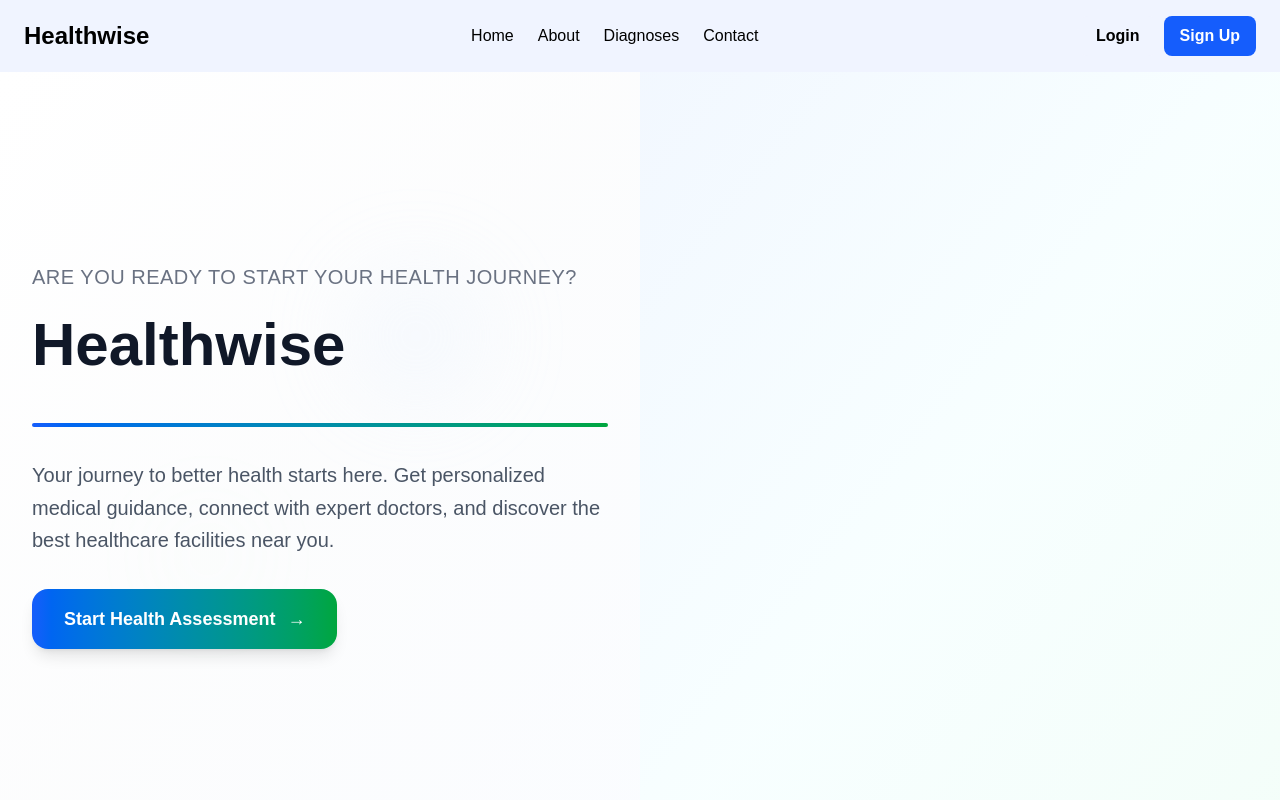
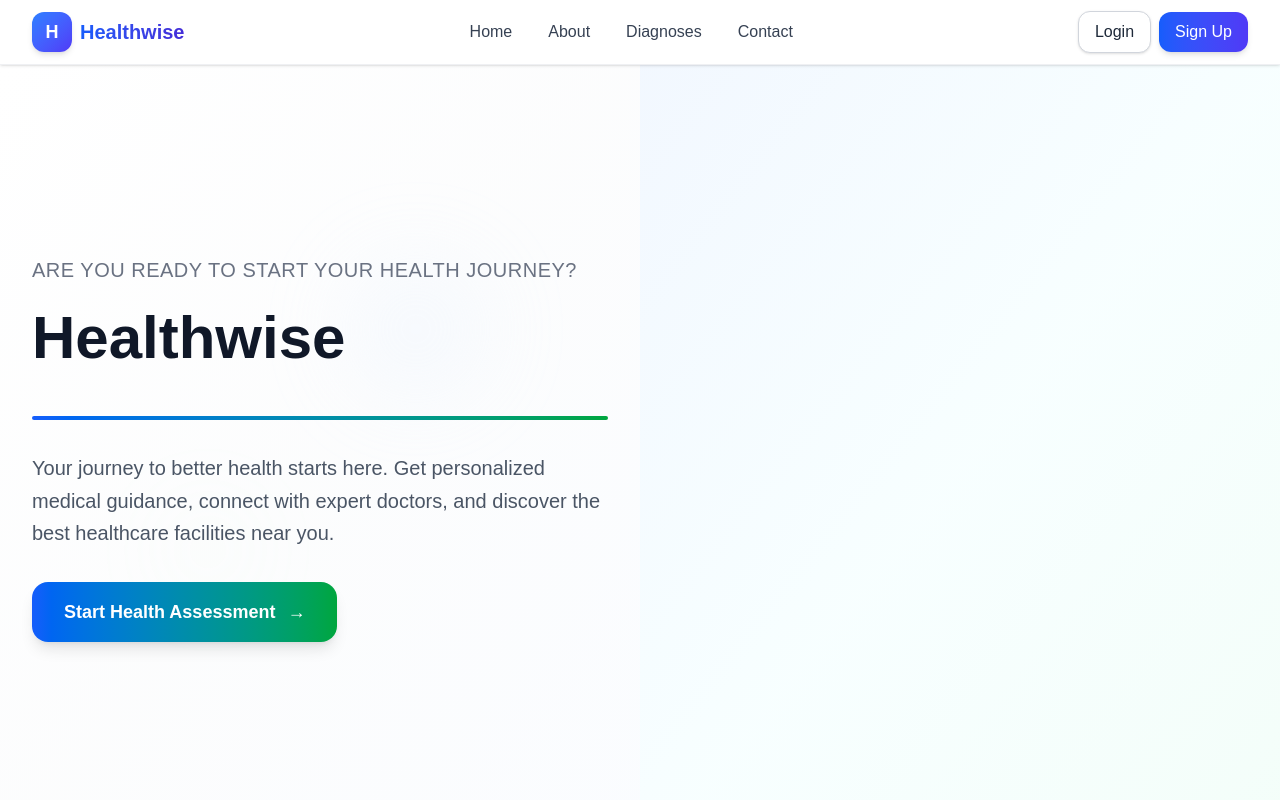
Before and after one commit to bhavy-sharma/HealtWise, a Next.js app: page / in a window 1280 px wide. Shown: the top 800 px of the page. Built offline with nearby package versions, Linux system fonts and the light colour scheme.

Commit message:
Header done

```diff
--- a/components/Header.jsx
+++ b/components/Header.jsx
@@ -1,7 +1,9 @@
+// components/Header.js
 "use client";
 import React from "react";
 import { useAuth } from "@/context/AuthContext";
 import Link from "next/link";
+import { Transition } from "@headlessui/react";
 
 const Header = () => {
   const { user, logout } = useAuth();
@@ -11,46 +13,73 @@ const Header = () => {
   };
 
   return (
-    <header className="bg-[#f0f4ff] text-black flex justify-between items-center px-6 py-4 shadow-md">
-      <Link href="/" className="text-2xl font-bold">Healthwise</Link>
+    <header className="sticky top-0 z-50 backdrop-blur-md bg-white/80 border-b border-gray-200/60 shadow-sm">
+      <div className="max-w-7xl mx-auto px-4 sm:px-6 lg:px-8">
+        <div className="flex justify-between items-center h-16">
+          {/* Logo */}
+          <Link href="/" className="flex items-center space-x-2 group">
+            <div className="w-10 h-10 rounded-xl bg-gradient-to-br from-blue-500 to-indigo-600 flex items-center justify-center shadow-md">
+              <span className="text-white font-bold text-lg">H</span>
+            </div>
+            <span className="text-xl font-bold bg-clip-text text-transparent bg-gradient-to-r from-blue-600 to-indigo-700 group-hover:opacity-90 transition-opacity">
+              Healthwise
+            </span>
+          </Link>
 
-      <nav>
-        <ul className="flex space-x-6">
-          <li><Link href="/" className="hover:underline">Home</Link></li>
-          <li><Link href="/about" className="hover:underline">About</Link></li>
-          <li><Link href="/diagnoses" className="hover:underline">Diagnoses</Link></li>
-          <li><Link href="/contact" className="hover:underline">Contact</Link></li>
-        </ul>
+          {/* Desktop Navigation */}
+          <nav className="hidden md:flex items-center space-x-1">
+            {[
+              { name: "Home", href: "/" },
+              { name: "About", href: "/about" },
+              { name: "Diagnoses", href: "/diagnoses" },
+              { name: "Contact", href: "/contact" },
+            ].map((item) => (
+              <Link
+                key={item.name}
+                href={item.href}
+                className="px-4 py-2 text-gray-700 font-medium rounded-lg hover:bg-blue-50 hover:text-blue-600 transition-all duration-200 ease-in-out"
+              >
+                {item.name}
+              </Link>
+            ))}
           </nav>
 
-      <div className="flex items-center space-x-4">
+          {/* Auth Buttons */}
+          <div className="flex items-center space-x-3">
             {user ? (
-          <>
-            <span className="text-sm">Welcome, {user.name}</span>
+              <div className="flex items-center space-x-3">
+                <span className="hidden sm:inline-block text-sm font-medium text-gray-700">
+                  Hi, {user.name}
+                </span>
                 <button
                   onClick={handleLogout}
-              className="bg-[#f0f4ff] text-black px-4 py-2 rounded-lg font-semibold hover:bg-gray-100 transition"
+                  className="px-4 py-2 bg-gradient-to-r from-gray-100 to-gray-200 text-gray-800 font-medium rounded-xl hover:from-gray-200 hover:to-gray-300 transition-all shadow-sm hover:shadow-md"
                 >
                   Logout
                 </button>
-          </>
+              </div>
             ) : (
-          <div className="flex space-x-2">
+              <div className="flex items-center space-x-2">
                 <Link
                   href="/login"
-              className="bg-[#f0f4ff] text-black px-4 py-2 rounded-lg font-semibold hover:bg-gray-100 transition"
+                  className="px-4 py-2 bg-white text-gray-800 font-medium rounded-xl border border-gray-300 hover:bg-gray-50 transition-all shadow-sm hover:shadow"
                 >
                   Login
                 </Link>
                 <Link
                   href="/register"
-              className="bg-blue-600 text-white px-4 py-2 rounded-lg font-semibold hover:bg-blue-700 transition"
+                  className="px-4 py-2 bg-gradient-to-r from-blue-600 to-indigo-600 text-white font-medium rounded-xl hover:from-blue-700 hover:to-indigo-700 transition-all shadow-md hover:shadow-lg"
                 >
                   Sign Up
                 </Link>
               </div>
             )}
           </div>
+        </div>
+      </div>
+
+      {/* Mobile Menu Placeholder (Optional Enhancement) */}
+      {/* You can add a mobile menu later using a hamburger icon */}
     </header>
   );
 };
--- a/package.json
+++ b/package.json
@@ -10,9 +10,11 @@
   },
   "dependencies": {
     "@google/generative-ai": "^0.24.1",
+    "@headlessui/react": "^2.2.9",
     "@heroicons/react": "^2.2.0",
     "bcryptjs": "^3.0.2",
     "framer-motion": "^12.23.22",
+    "headlessui": "^0.0.0",
     "heroicons": "^2.2.0",
     "jsonwebtoken": "^9.0.2",
     "lucide-react": "^0.544.0",
```
Also changed, not shown: 1 other file (tests, documents, lock files or other folders). Lines whose indentation alone changed are shown as unchanged.
